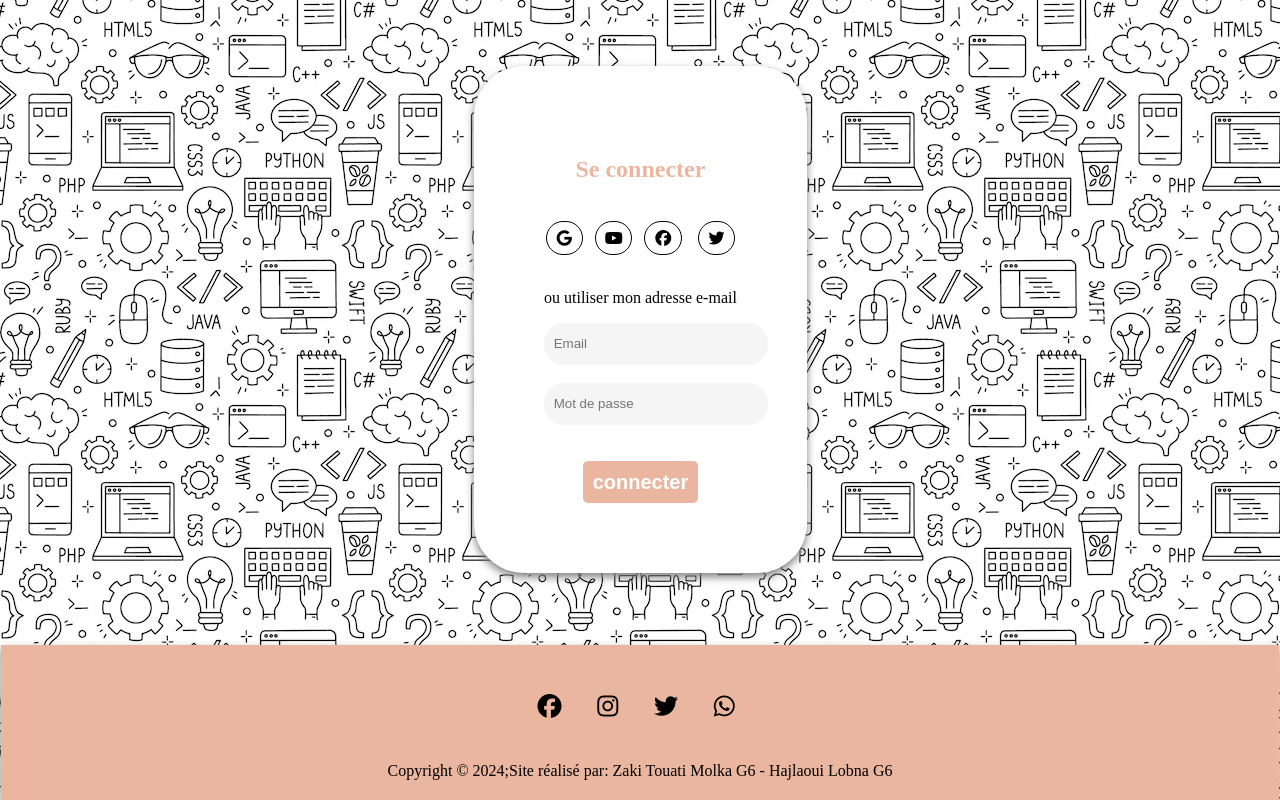
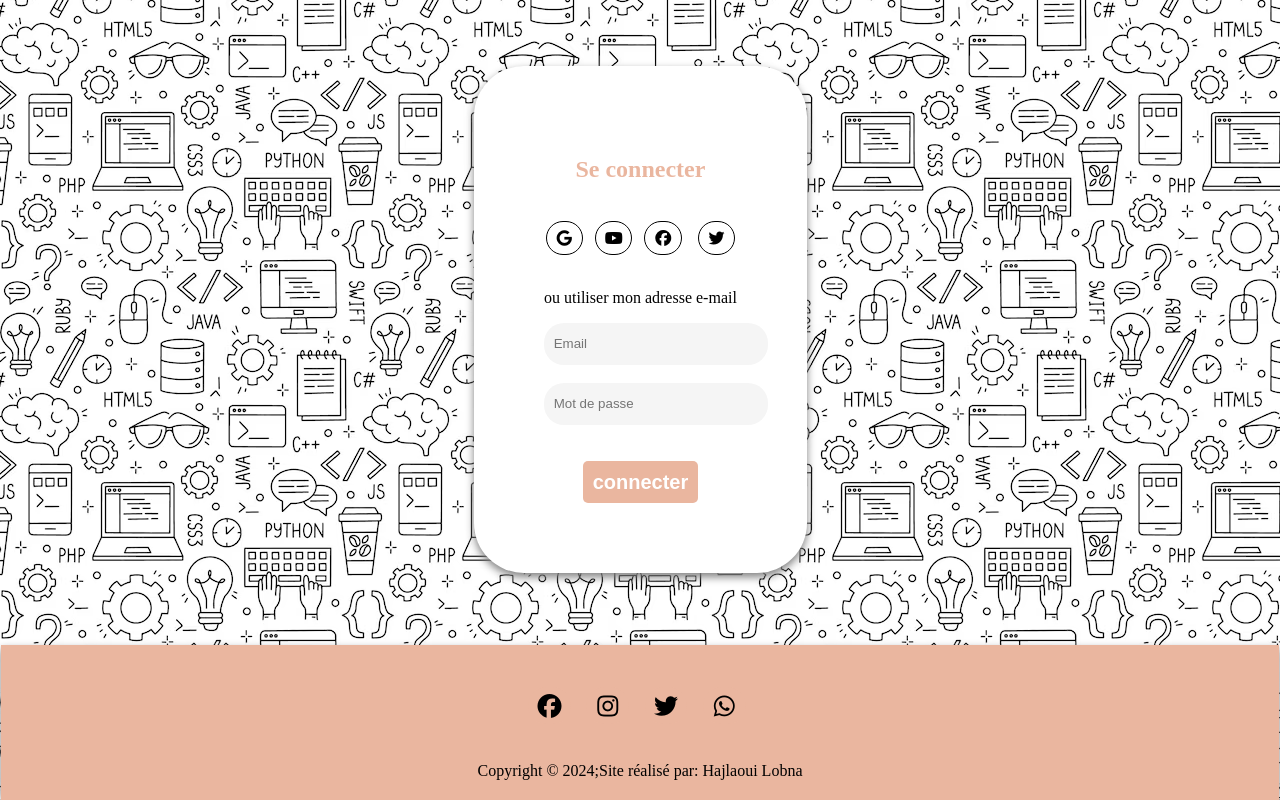
Before and after one commit to loooohj/karini, a plain HTML site: page index.html in a window 1280 px wide. Shown: the part 1072-1872 px from the top of the page. Drawn offline with Linux system fonts and the light colour scheme.

Commit message:
Update index.html

```diff
--- a/index.html
+++ b/index.html
@@ -109,7 +109,7 @@
 <a href=""><i class="fa-brands fa-whatsapp"></i></a>
 <div>
     <div class="fotter_bottom">
-        <p class="copyright" style="padding-top: 1%;color: black;" >Copyright &copy 2024;Site réalisé par: Zaki Touati Molka G6 - Hajlaoui Lobna G6</p>
+        <p class="copyright" style="padding-top: 1%;color: black;" >Copyright &copy 2024;Site réalisé par: Hajlaoui Lobna</p>
     </div>
 </footer>
 </body>
```
